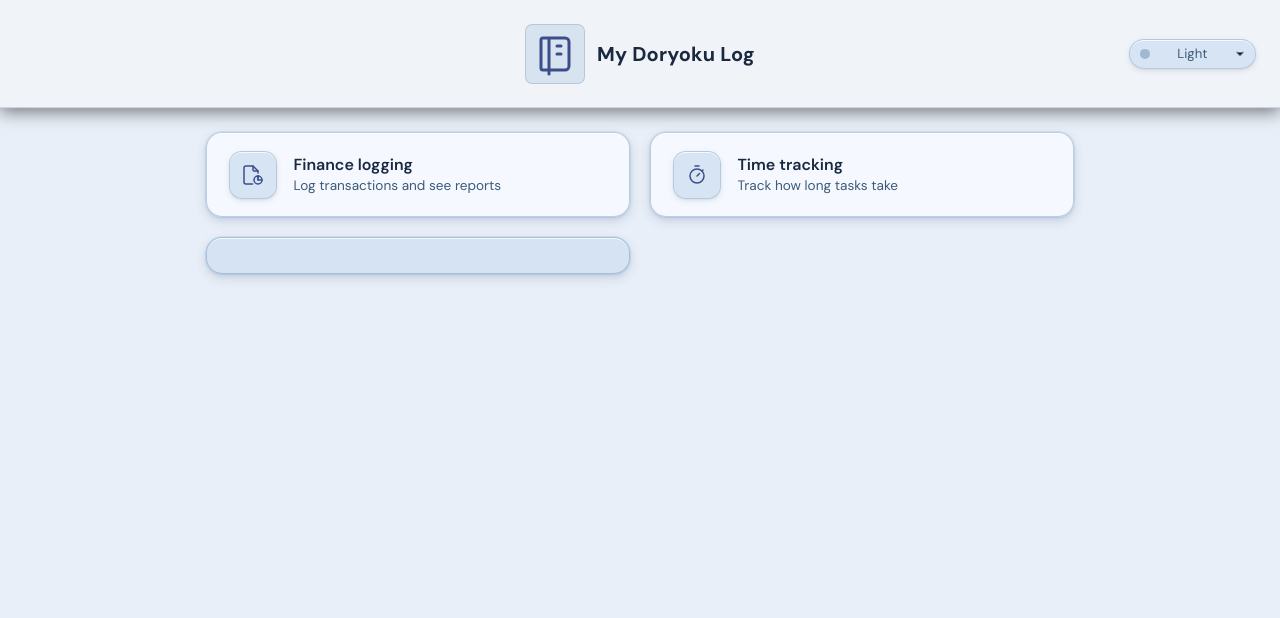
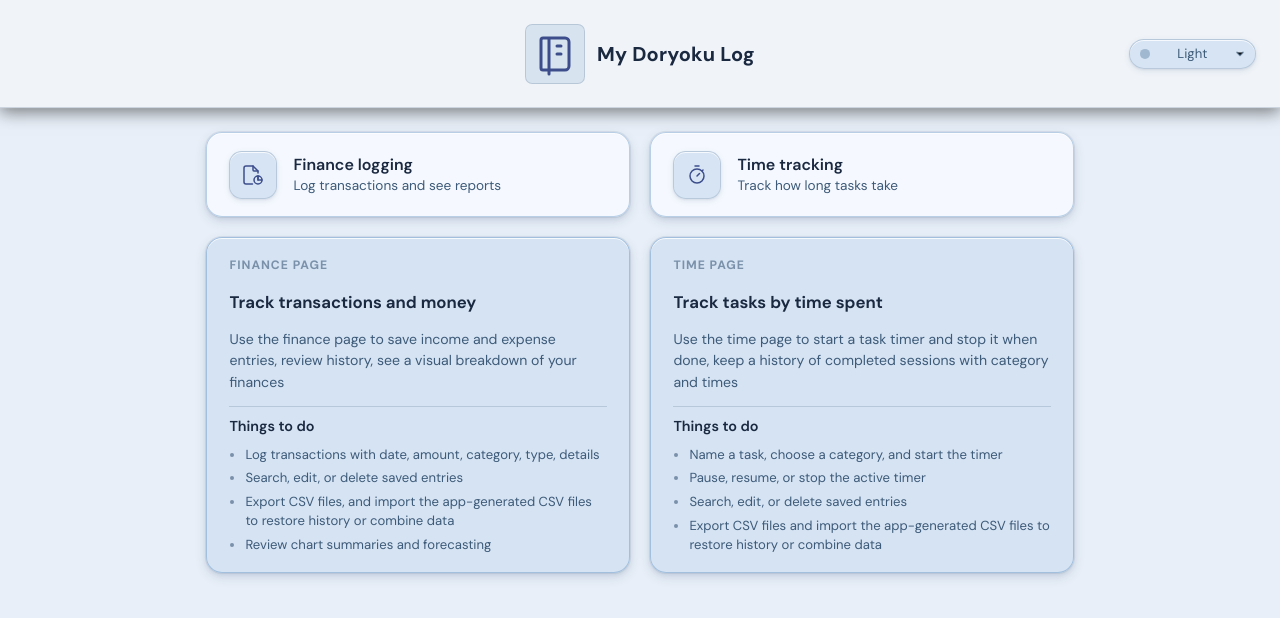
Before and after one commit to KiyonoKara/My-Doryoku-Log, a SvelteKit app: page / in a window 1280 px wide. Shown: the top 618 px of the page. Built offline with nearby package versions, Linux system fonts and the light colour scheme.

Commit message:
feature: add info cards with a quick brief of features to the frontpage

```diff
--- a/src/routes/+page.svelte
+++ b/src/routes/+page.svelte
@@ -18,9 +18,46 @@
 		iconPath={stopwatch}
 		href="/time"
 	/>
-	<div class="info-display-card">
 
-	</div>
+	<article class="info-display-card" aria-labelledby="finance-info-title">
+		<div class="info-display-card__content">
+			<p class="info-display-card__eyebrow">Finance page</p>
+			<h2 id="finance-info-title" class="info-display-card__title">Track transactions and money</h2>
+			<p class="info-display-card__text">
+				Use the finance page to save income and expense entries, review history, see a visual breakdown of your finances
+			</p>
+
+			<div class="info-display-card__section">
+				<h3>Things to do</h3>
+				<ul>
+					<li>Log transactions with date, amount, category, type, details</li>
+					<li>Search, edit, or delete saved entries</li>
+					<li>Export CSV files, and import the app-generated CSV files to restore history or combine data</li>
+					<li>Review chart summaries and forecasting</li>
+				</ul>
+			</div>
+		</div>
+	</article>
+
+	<article class="info-display-card" aria-labelledby="time-info-title">
+		<div class="info-display-card__content">
+			<p class="info-display-card__eyebrow">Time page</p>
+			<h2 id="time-info-title" class="info-display-card__title">Track tasks by time spent</h2>
+			<p class="info-display-card__text">
+				Use the time page to start a task timer and stop it when done, keep a history of completed sessions with category and times
+			</p>
+
+			<div class="info-display-card__section">
+				<h3>Things to do</h3>
+				<ul>
+					<li>Name a task, choose a category, and start the timer</li>
+					<li>Pause, resume, or stop the active timer</li>
+					<li>Search, edit, or delete saved entries</li>
+					<li>Export CSV files and import the app-generated CSV files to restore history or combine data</li>
+				</ul>
+			</div>
+		</div>
+	</article>
 </section>
 
 <style>
```
